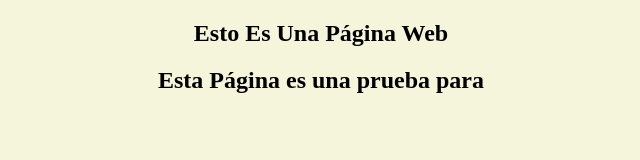
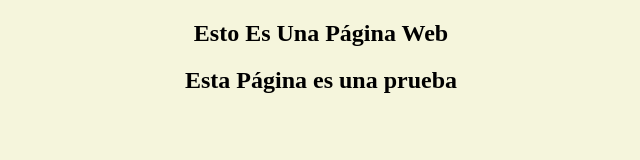
Before and after one commit to Danna222/paginaweb, a plain HTML site: page info.html in a window 1280 px wide. Shown: the whole page, without its empty margins (319-959 px from the left). Drawn offline with Linux system fonts and the light colour scheme.

Commit message:
Update info.html

```diff
--- a/info.html
+++ b/info.html
@@ -8,6 +8,6 @@
 </head>
 <body bgcolor="beige">
          <center><h2>Esto Es Una Página Web</h2>
-          <h2>Esta Página es una prueba para</h2></center>
+          <h2>Esta Página es una prueba</h2></center>
 </body>
 </html>
```
